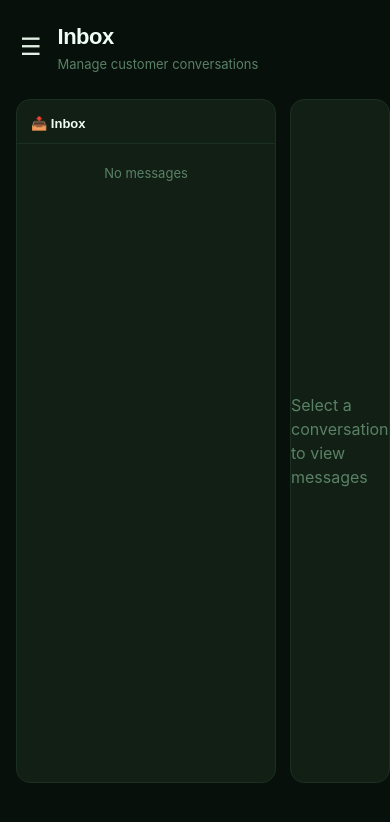
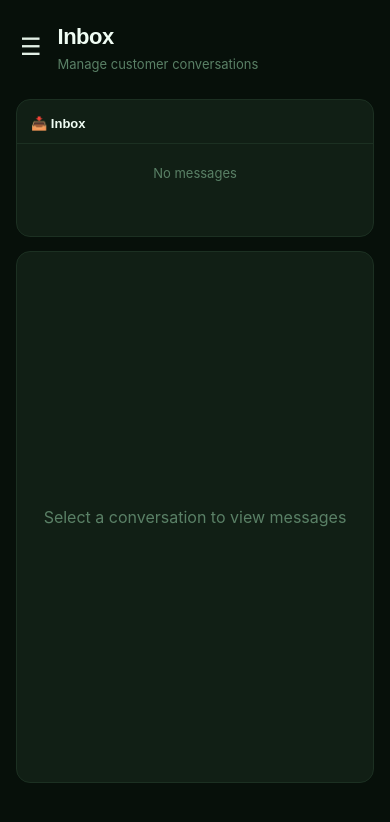
Before and after one commit to webgurdians/msgdrop, a React (Vite) app in the folder frontend/: page /dashboard/inbox in a window 390 px wide. Shown: the top 822 px of the page. Built offline with nearby package versions, Linux system fonts and the light colour scheme.

Commit message:
Make all dashboard tabs responsive on mobile

```diff
--- a/frontend/src/pages/AIConfig.tsx
+++ b/frontend/src/pages/AIConfig.tsx
@@ -25,7 +25,7 @@ export default function AIConfig() {
 
   return (
     <div className="fade-up">
-      <div style={{ display: "grid", gridTemplateColumns: "1fr 1fr", gap: 14 }}>
+      <div style={{ display: "grid", gridTemplateColumns: "repeat(auto-fit, minmax(min(100%, 300px), 1fr))", gap: 14 }}>
         <div>
           <Card style={{ marginBottom: 14 }}>
             <div style={{ display: "flex", alignItems: "center", gap: 12, marginBottom: 16 }}>
--- a/frontend/src/pages/Analytics.tsx
+++ b/frontend/src/pages/Analytics.tsx
@@ -25,14 +25,14 @@ export default function Analytics() {
 
   return (
     <div className="fade-up">
-      <div style={{ display: "grid", gridTemplateColumns: "repeat(4,1fr)", gap: 12, marginBottom: 20 }}>
+      <div style={{ display: "grid", gridTemplateColumns: "repeat(auto-fit, minmax(min(100%, 200px), 1fr))", gap: 12, marginBottom: 20 }}>
         <StatCard label="Delivery Rate"  value={isDemoUser ? "98.2%" : "—"} trend="Industry avg: 94%"    color={G.green}  icon="📬" />
         <StatCard label="Open Rate"      value={isDemoUser ? "74%" : "—"}   trend="↑ WhatsApp avg"        color={G.teal}   icon="👁" />
         <StatCard label="Reply Rate"     value={isDemoUser ? "41%" : "—"}   trend="vs 2% email avg"       color={G.amber}  icon="↩️" />
         <StatCard label="Opt-out Rate"   value={isDemoUser ? "0.8%" : "—"}  trend="Very healthy"          color="#c084fc"  icon="🛑" />
       </div>
 
-      <div style={{ display: "grid", gridTemplateColumns: "1.6fr 1fr", gap: 14 }}>
+      <div style={{ display: "grid", gridTemplateColumns: "repeat(auto-fit, minmax(min(100%, 300px), 1fr))", gap: 14 }}>
         <Card>
           <div style={{ fontWeight: 700, fontFamily: "Syne,sans-serif", fontSize: 14, marginBottom: 18 }}>📈 Messages This Week</div>
           <div style={{ display: "flex", alignItems: "flex-end", gap: 8, height: 140 }}>
--- a/frontend/src/pages/Campaigns.tsx
+++ b/frontend/src/pages/Campaigns.tsx
@@ -47,7 +47,7 @@ export default function Campaigns() {
         <Btn variant="ghost">📋 Templates</Btn>
       </div>
 
-      <div style={{ display: "grid", gridTemplateColumns: "1fr 1fr", gap: 12 }}>
+      <div style={{ display: "grid", gridTemplateColumns: "repeat(auto-fit, minmax(min(100%, 300px), 1fr))", gap: 12 }}>
         {campaigns.length === 0 ? (
           <div style={{ gridColumn: "1 / -1", textAlign: "center", padding: 40, color: G.muted }}>No campaigns created yet. Click "New Campaign" to start.</div>
         ) : campaigns.map(c => (
--- a/frontend/src/pages/Contacts.tsx
+++ b/frontend/src/pages/Contacts.tsx
@@ -47,7 +47,7 @@ export default function Contacts() {
 
   return (
     <div className="fade-up">
-      <div style={{ display: "flex", alignItems: "center", gap: 10, marginBottom: 16 }}>
+      <div style={{ display: "flex", alignItems: "center", gap: 10, marginBottom: 16, flexWrap: "wrap" }}>
         <div style={{ flex: 1, display: "flex", alignItems: "center", gap: 8, background: G.card, border: `1px solid ${G.border}`, borderRadius: 10, padding: "8px 14px" }}>
           <span style={{ color: G.muted }}>🔍</span>
           <input value={search} onChange={e => setSearch(e.target.value)} placeholder="Search contacts…"
@@ -63,7 +63,7 @@ export default function Contacts() {
         <Btn onClick={() => setShowModal(true)}>＋ Add Contact</Btn>
       </div>
 
-      <Card style={{ padding: 0, overflow: "hidden" }}>
+      <Card style={{ padding: 0, overflowX: "auto" }}>
         <table style={{ width: "100%", borderCollapse: "collapse" }}>
           <thead>
             <tr style={{ borderBottom: `1px solid ${G.border}` }}>
--- a/frontend/src/pages/Inbox.tsx
+++ b/frontend/src/pages/Inbox.tsx
@@ -47,9 +47,9 @@ export default function Inbox() {
   };
 
   return (
-    <div className="fade-up" style={{ display: "flex", gap: 14, height: "calc(100vh - 160px)" }}>
+    <div className="fade-up" style={{ display: "flex", flexWrap: "wrap", gap: 14, minHeight: "calc(100vh - 160px)" }}>
       {/* Sidebar */}
-      <Card style={{ width: 260, padding: 0, overflow: "hidden", display: "flex", flexDirection: "column", flexShrink: 0 }}>
+      <Card style={{ flex: "1 1 300px", padding: 0, overflow: "hidden", display: "flex", flexDirection: "column", maxHeight: "400px" }}>
         <div style={{ padding: "14px 14px 10px", borderBottom: `1px solid ${G.border}`, fontWeight: 700, fontSize: 13, fontFamily: "Syne,sans-serif" }}>
           📥 Inbox {inboxList.length > 0 && <span style={{ background: G.green + "22", color: G.green, fontSize: 10.5, fontWeight: 700, padding: "1px 7px", borderRadius: 20, marginLeft: 6 }}>2 new</span>}
         </div>
@@ -79,7 +79,7 @@ export default function Inbox() {
       </Card>
 
       {/* Chat area */}
-      <Card style={{ flex: 1, display: "flex", flexDirection: "column", padding: 0, overflow: "hidden" }}>
+      <Card style={{ flex: "2 1 300px", display: "flex", flexDirection: "column", padding: 0, overflow: "hidden", minHeight: "500px" }}>
         {active ? (
           <>
             {/* Header */}
```
